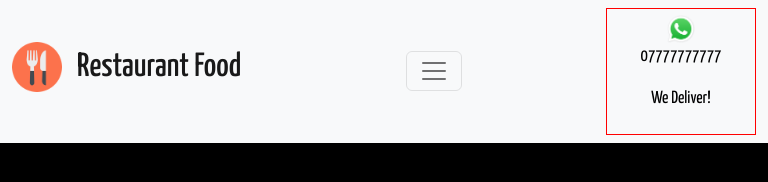
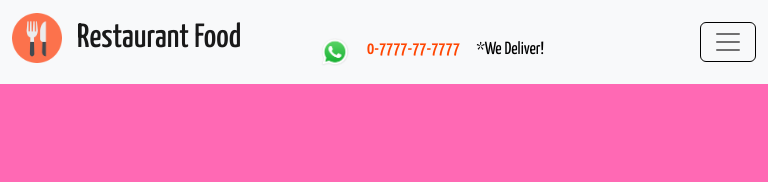
Before and after one commit to JoseirCavassani/restaurant, a plain HTML site: page index.html in a window 768 px wide. Drawn offline with nearby package versions, Linux system fonts and the light colour scheme.

Commit message:
adding media queries on header

```diff
--- a/css/style.css
+++ b/css/style.css
@@ -23,10 +23,60 @@ body {
   font-size: 140%;
 }
 .text-menu {
+  clear: both;
+  display: flex;
+  flex-wrap: wrap;
+  justify-content: space-around;
+  font-size: 110%;
+  color: black;
+  width: 150px;
   padding: 5px;
   font-size: 110%;
+}
+
+.text-menu p {
+  margin-bottom: 0;
   text-align: center;
-  color: black;
-  border: 1px solid red;
-  width: 150px;
 }
+.phone {
+  color: orangered;
+  font-weight: 600;
+}
+.navbar-toggler {
+  border: 1px solid black;
+}
+/*END HEADER*/
+
+/**********LARGE DEVICES ONLY**********/
+@media (min-width: 1200px) {
+  body {
+    background-color: blueviolet;
+  }
+}
+/**********MEDIUM DEVICES ONLY**********/
+@media (min-width: 992px) and (max-width: 1199px) {
+  body {
+    background-color: greenyellow;
+  }
+}
+/**********SMALL DEVICES ONLY**********/
+@media (min-width: 768px) and (max-width: 991px) {
+  body {
+    background-color: hotpink;
+  }
+  .text-menu {
+    position: fixed;
+    left: 40%;
+    top: 4%;
+    display: flex;
+    flex-wrap: nowrap;
+    justify-content: space-around;
+    width: 250px;
+  }
+}
+/**********EXTRA SMALL DEVICES ONLY**********/
+@media (max-width: 767px) {
+  body {
+    background-color: darkolivegreen;
+  }
+}
--- a/index.html
+++ b/index.html
@@ -4,7 +4,6 @@
     <meta charset="utf-8" />
     <meta http-equiv="X-UA-Compatible" content="IE=edge" />
     <meta name="viewport" content="width=device-width, initial-scale=1" />
-    <!-- The above 3 meta tags *must* come first in the head; any other head content must come *after* these tags -->
     <title>Restaurant Food</title>
 
     <!-- Bootstrap -->
@@ -52,8 +51,8 @@
           </div>
           <div class="text-menu">
             <img src="img/WhatsApp.png" alt="" width="30px" height="30px" />
-            <p>07777777777</p>
-            <p>We Deliver!</p>
+            <p class="phone">0-7777-77-7777</p>
+            <p>*We Deliver!</p>
           </div>
           <!--end container-->
         </div>
```
